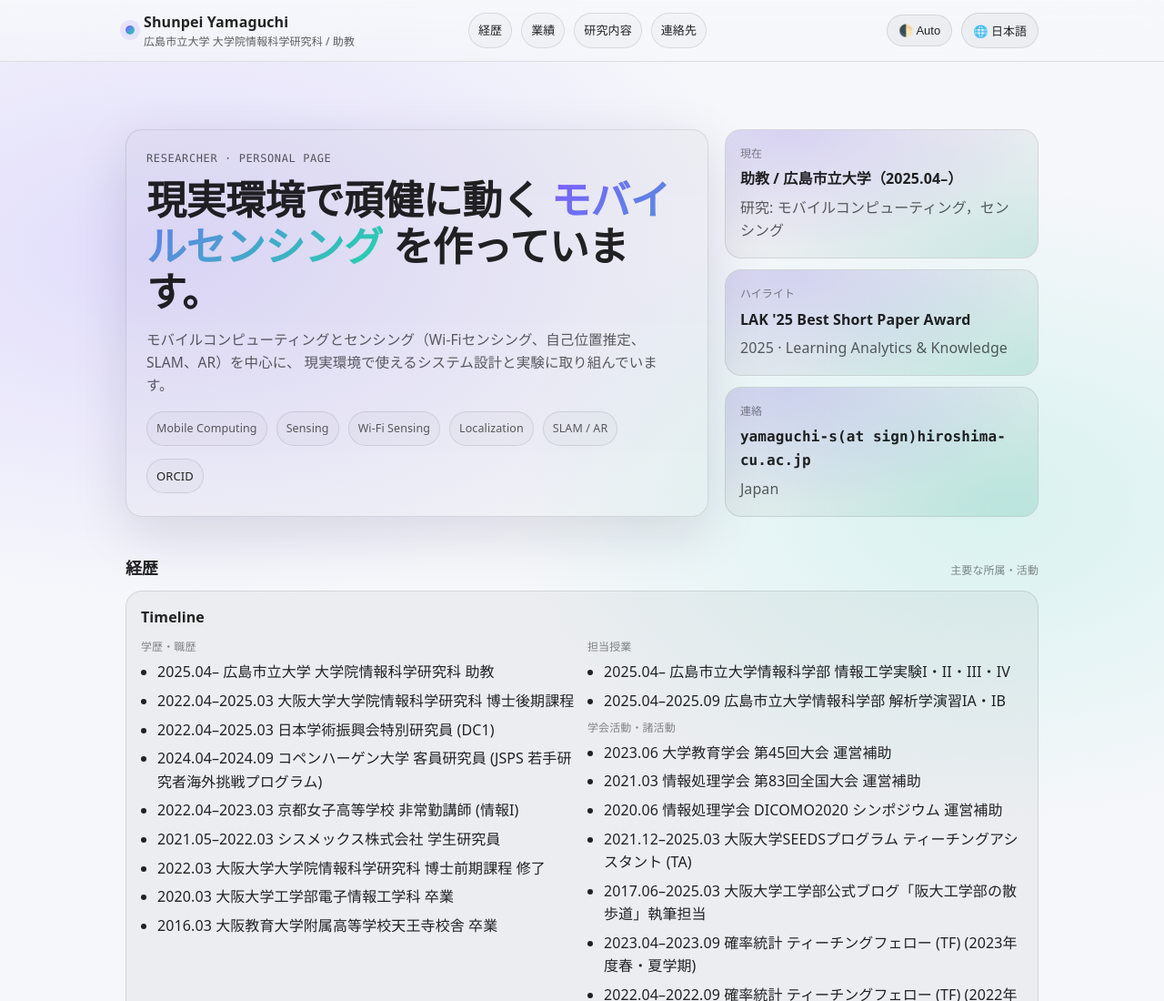
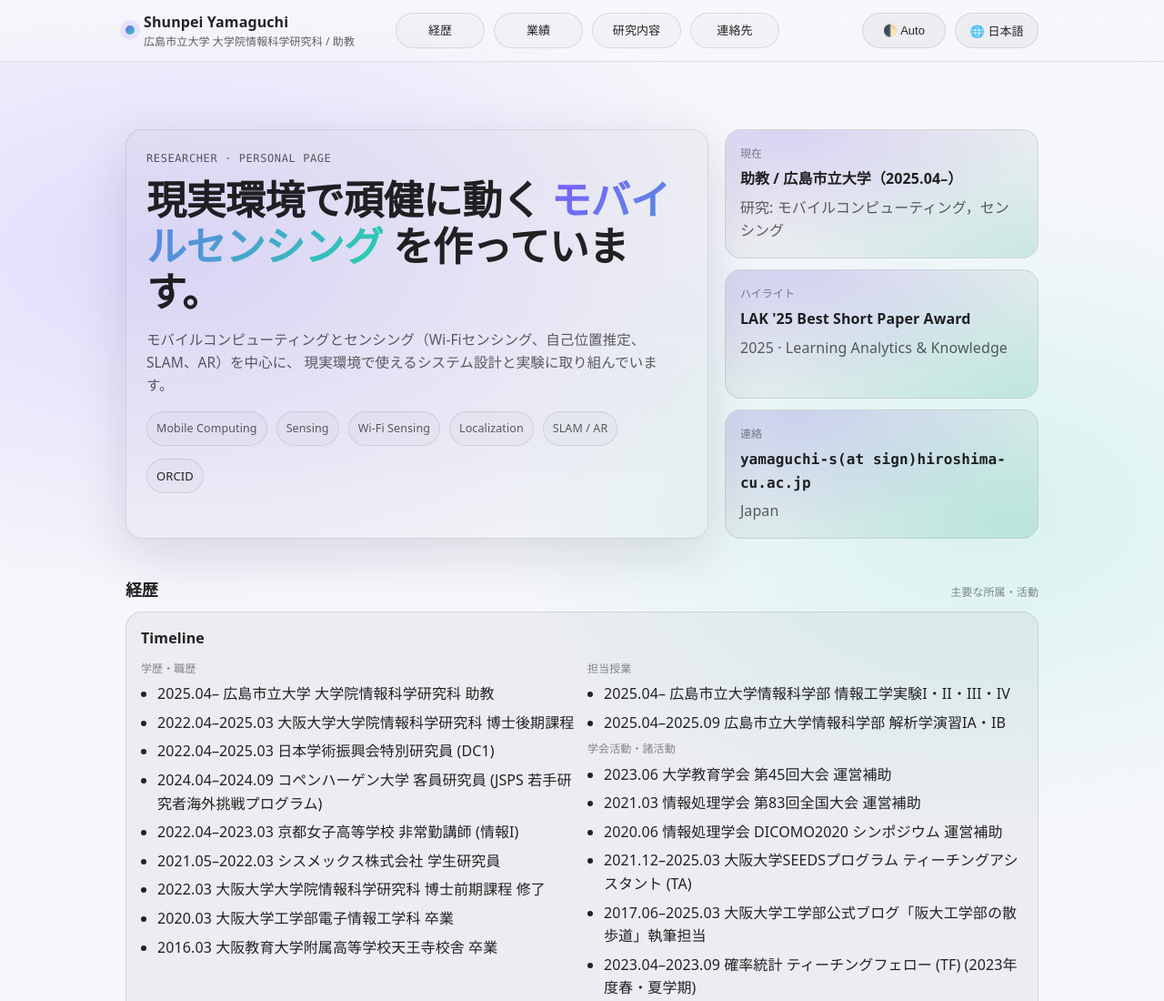
Before and after one commit to MtGuchi/MtGuchi.github.io, a plain HTML site: page index.html in a window 1280 px wide. Shown: the top 1100 px of the page at 91% size. Drawn offline with Linux system fonts and the light colour scheme; no server answers.

Commit message:
Fix language toggle control dimensions

```diff
--- a/index.html
+++ b/index.html
@@ -167,6 +167,7 @@
             flex-wrap: nowrap;
             justify-content: center;
             align-items: center;
+            width: 430px;
         }
 
         .chip {
@@ -178,8 +179,13 @@
             transition: transform .18s ease, background .18s ease, border-color .18s ease;
             display: inline-flex;
             align-items: center;
+            justify-content: center;
             gap: 8px;
             white-space: nowrap;
+        }
+
+        nav .chip {
+            width: 98px;
         }
 
         @media (prefers-color-scheme: light) {
@@ -207,6 +213,14 @@
             flex-wrap: nowrap;
         }
 
+        .right .btn {
+            width: 92px;
+        }
+
+        .right .chip {
+            width: 92px;
+        }
+
         .btn {
             appearance: none;
             border: 1px solid var(--border);
@@ -218,6 +232,10 @@
             cursor: pointer;
             transition: transform .18s ease, border-color .18s ease;
             white-space: nowrap;
+            height: 39px;
+            display: inline-flex;
+            align-items: center;
+            justify-content: center;
         }
 
         .btn:hover {
@@ -338,6 +356,7 @@
 
         .mini {
             display: grid;
+            grid-template-rows: repeat(3, minmax(116px, 1fr));
             gap: 12px;
             height: 100%;
         }
```
